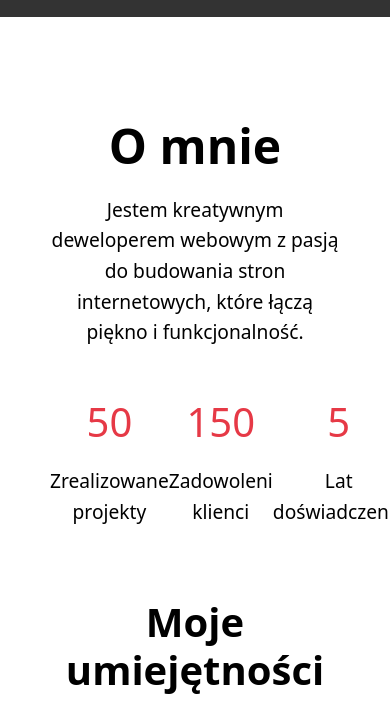
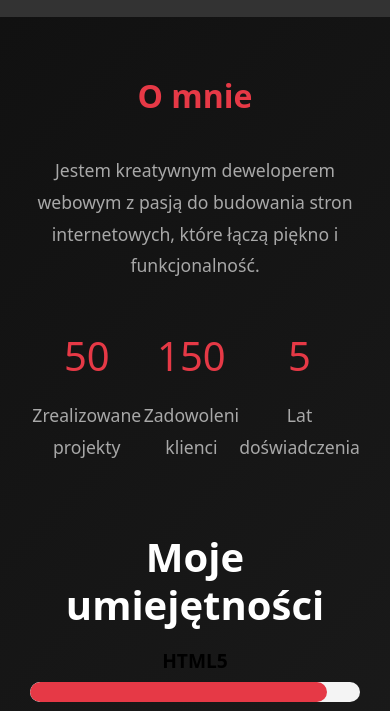
Before and after one commit to Dziadzior/Moje-Portfolio--nowe, a plain HTML site: page index.html in a window 390 px wide. Shown: the part 827-1538 px from the top of the page. Drawn offline with nearby package versions, Linux system fonts and the light colour scheme.

Commit message:
Add files via upload
HTML i CSS

```diff
--- a/design.css
+++ b/design.css
@@ -1316,8 +1316,63 @@ button:hover svg {
   visibility: visible;
 }
 
+/* Stylizacja ciemnego tła dla kluczowych sekcji */
+.about,
+.services,
+.portfolio,
+.blog,
+.contact {
+  background: linear-gradient(135deg, #111, #222); /* Ciemny gradient */
+  color: var(--white);
+  padding: 100px 50px;
+}
+
+/* Poprawienie nagłówków w sekcjach */
+.about h2,
+.services h2,
+.portfolio h2,
+.blog h2,
+.contact h2 {
+  color: var(--red);
+  font-size: 2.5rem;
+  text-align: center;
+  margin-bottom: 40px;
+}
+
+/* Dopasowanie tekstu */
+.about p,
+.services p,
+.portfolio p,
+.blog p,
+.contact p {
+  font-size: 1.1rem;
+  color: var(--gray);
+  text-align: center;
+  line-height: 1.8;
+}
+
+/* Dostosowanie kart w sekcjach */
+.about .content,
+.services .content,
+.portfolio .content,
+.blog .content,
+.contact .content {
+  background: rgba(255, 255, 255, 0.1);
+  padding: 30px;
+  border-radius: 15px;
+  box-shadow: 0 4px 12px rgba(0, 0, 0, 0.2);
+}
+
 /* Responsywność */
 @media (max-width: 1024px) {
+  .about,
+  .services,
+  .portfolio,
+  .blog,
+  .contact {
+    background: linear-gradient(135deg, #111, #222);
+  }
+
   .contact-wrapper {
     flex-direction: column;
     gap: 30px;
@@ -1343,6 +1398,22 @@ button:hover svg {
 }
 
 @media (max-width: 768px) {
+  .about,
+  .services,
+  .portfolio,
+  .blog,
+  .contact {
+    padding: 60px 30px;
+  }
+
+  .about h2,
+  .services h2,
+  .portfolio h2,
+  .blog h2,
+  .contact h2 {
+    font-size: 2rem;
+  }
+
   .footer {
     padding: 60px 30px;
   }
```
